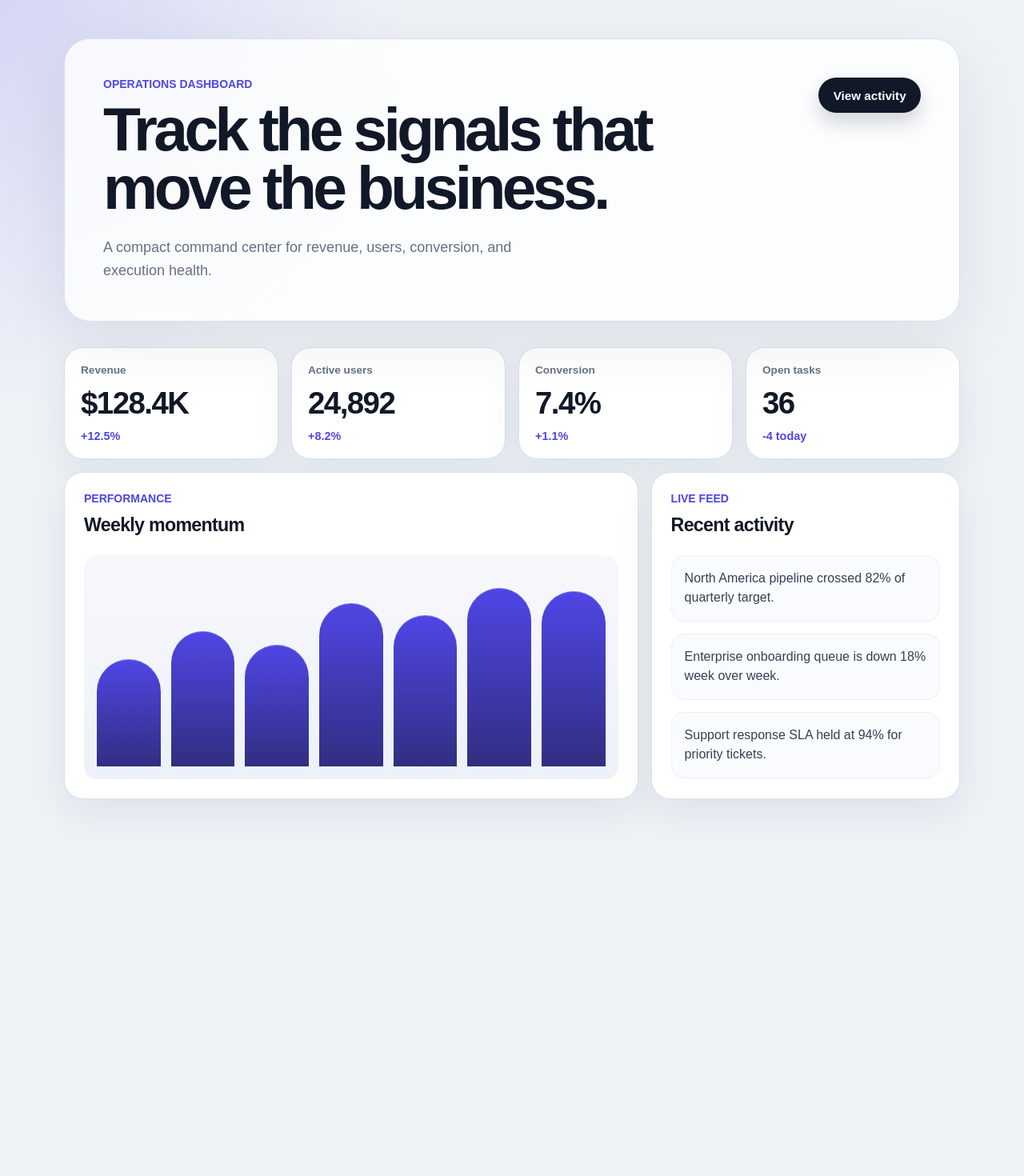
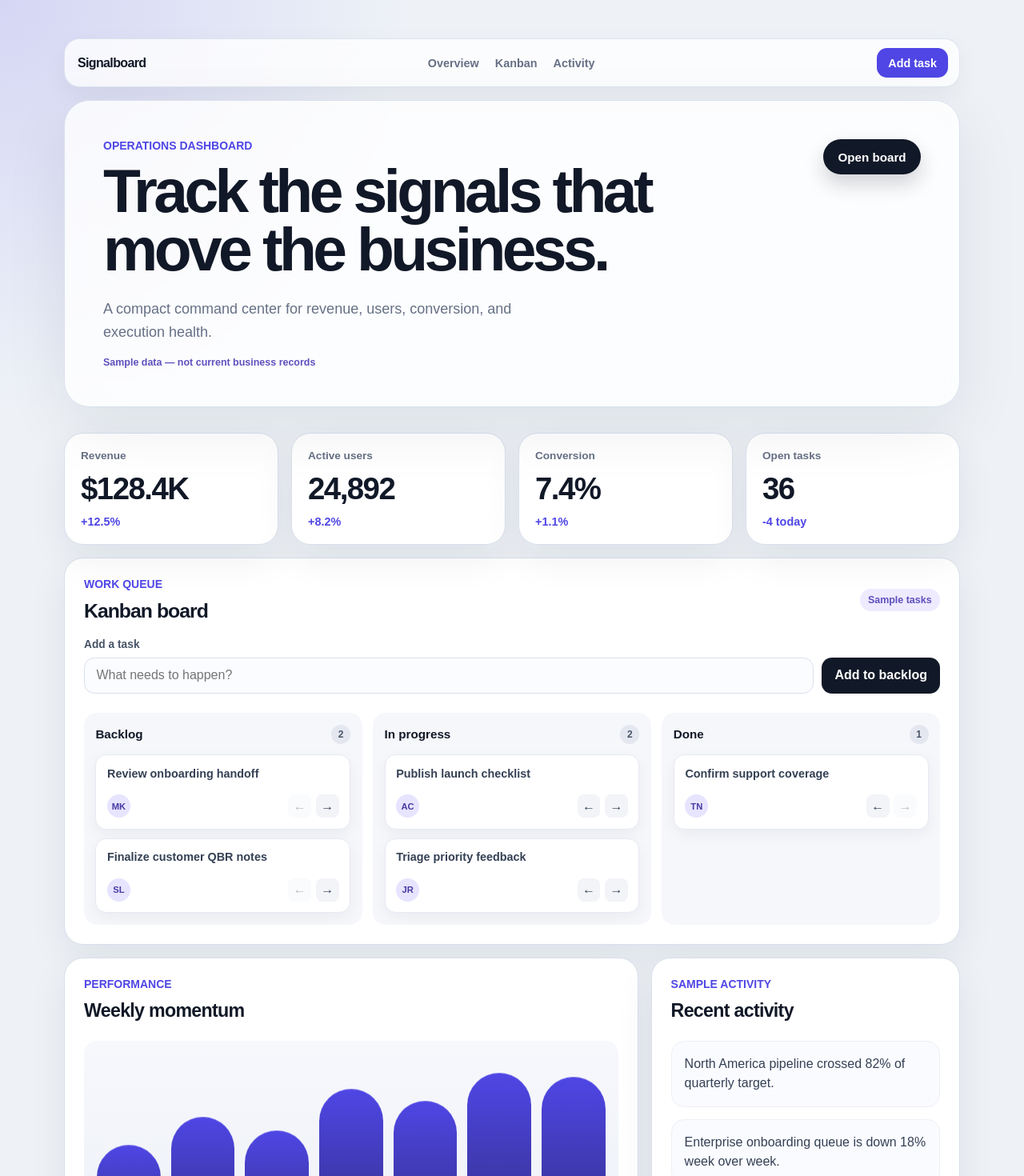
Before and after one commit to Zeyuzhao/FirstRepo, a Next.js app: page / in a window 1280 px wide. Shown: the top 1470 px of the page at 80% size. Before the commit the page ends 1047 px from the top, so only its background shows below. Built offline with nearby package versions, Linux system fonts and the light colour scheme.

Commit message:
feat: add interactive Kanban navigation

```diff
--- a/app/globals.css
+++ b/app/globals.css
@@ -40,6 +40,55 @@ body {
   margin: 0 auto;
 }
 
+.top-nav {
+  display: flex;
+  align-items: center;
+  justify-content: space-between;
+  gap: 1rem;
+  margin-bottom: 1rem;
+  padding: 0.7rem 0.85rem 0.7rem 1rem;
+  border: 1px solid rgba(217, 224, 236, 0.86);
+  border-radius: 1.2rem;
+  background: rgba(255, 255, 255, 0.78);
+  box-shadow: 0 10px 30px rgba(17, 24, 39, 0.05);
+  backdrop-filter: blur(18px);
+}
+
+.brand,
+.nav-action,
+.nav-links a {
+  color: var(--foreground);
+  font-weight: 700;
+  text-decoration: none;
+}
+
+.brand {
+  letter-spacing: -0.04em;
+}
+
+.nav-links {
+  display: flex;
+  align-items: center;
+  gap: 1.25rem;
+}
+
+.nav-links a {
+  color: var(--muted);
+  font-size: 0.9rem;
+}
+
+.nav-links a:hover {
+  color: var(--accent);
+}
+
+.nav-action {
+  border-radius: 0.8rem;
+  background: var(--accent);
+  color: #ffffff;
+  padding: 0.65rem 0.9rem;
+  font-size: 0.9rem;
+}
+
 .hero {
   display: flex;
   align-items: flex-start;
@@ -78,6 +127,17 @@ h1 {
   line-height: 1.6;
 }
 
+.data-label,
+.sample-badge {
+  color: #5d50bd;
+  font-size: 0.78rem;
+  font-weight: 800;
+}
+
+.data-label {
+  margin: 1rem 0 0;
+}
+
 .primary-action {
   flex: 0 0 auto;
   border-radius: 999px;
@@ -95,6 +155,174 @@ h1 {
   grid-template-columns: repeat(4, minmax(0, 1fr));
   gap: 1rem;
   margin-bottom: 1rem;
+}
+
+.kanban-section {
+  margin-bottom: 1rem;
+  border: 1px solid var(--line);
+  border-radius: 1.5rem;
+  background: var(--card);
+  padding: 1.5rem;
+  box-shadow: 0 16px 48px rgba(17, 24, 39, 0.07);
+}
+
+.board-heading,
+.column-heading,
+.task-card footer {
+  display: flex;
+  align-items: center;
+  justify-content: space-between;
+  gap: 0.75rem;
+}
+
+.board-heading {
+  margin-bottom: 1.25rem;
+}
+
+.board-heading h2 {
+  margin: 0;
+  font-size: 1.55rem;
+  letter-spacing: -0.04em;
+}
+
+.sample-badge {
+  border-radius: 999px;
+  background: #eeeaff;
+  padding: 0.45rem 0.65rem;
+}
+
+.task-form {
+  margin-bottom: 1.5rem;
+}
+
+.task-form label {
+  display: block;
+  margin-bottom: 0.55rem;
+  color: #475467;
+  font-size: 0.86rem;
+  font-weight: 800;
+}
+
+.task-input-row {
+  display: flex;
+  gap: 0.65rem;
+}
+
+.task-input-row input {
+  width: 100%;
+  min-width: 0;
+  border: 1px solid var(--line);
+  border-radius: 0.8rem;
+  background: #fbfcff;
+  padding: 0.8rem 0.9rem;
+  color: var(--foreground);
+  font: inherit;
+}
+
+.task-input-row input:focus {
+  outline: 3px solid rgba(79, 70, 229, 0.18);
+  border-color: var(--accent);
+}
+
+.task-input-row button,
+.task-controls button {
+  border: 0;
+  cursor: pointer;
+  font: inherit;
+  font-weight: 800;
+}
+
+.task-input-row button {
+  flex: 0 0 auto;
+  border-radius: 0.8rem;
+  background: var(--foreground);
+  color: #ffffff;
+  padding: 0.8rem 1rem;
+}
+
+.kanban-board {
+  display: grid;
+  grid-template-columns: repeat(3, minmax(0, 1fr));
+  gap: 0.85rem;
+}
+
+.kanban-column {
+  min-height: 260px;
+  border-radius: 1rem;
+  background: #f6f7fb;
+  padding: 0.9rem;
+}
+
+.column-heading {
+  margin-bottom: 0.85rem;
+}
+
+.column-heading h3 {
+  margin: 0;
+  font-size: 0.95rem;
+}
+
+.column-heading span {
+  display: grid;
+  width: 1.5rem;
+  height: 1.5rem;
+  place-items: center;
+  border-radius: 999px;
+  background: #e4e7f0;
+  color: #475467;
+  font-size: 0.75rem;
+  font-weight: 800;
+}
+
+.task-stack {
+  display: grid;
+  gap: 0.7rem;
+}
+
+.task-card {
+  border: 1px solid #e6e9f2;
+  border-radius: 0.85rem;
+  background: #ffffff;
+  padding: 0.85rem;
+  box-shadow: 0 6px 18px rgba(17, 24, 39, 0.05);
+}
+
+.task-card p {
+  margin: 0 0 1rem;
+  color: #344054;
+  font-size: 0.9rem;
+  font-weight: 700;
+  line-height: 1.35;
+}
+
+.task-owner {
+  display: grid;
+  width: 1.8rem;
+  height: 1.8rem;
+  place-items: center;
+  border-radius: 999px;
+  background: #e7e4ff;
+  color: #463ba2;
+  font-size: 0.7rem;
+  font-weight: 900;
+}
+
+.task-controls {
+  display: flex;
+  gap: 0.35rem;
+}
+
+.task-controls button {
+  width: 1.8rem;
+  height: 1.8rem;
+  border-radius: 0.5rem;
+  background: #f2f4f8;
+  color: #344054;
+}
+
+.task-controls button:disabled {
+  cursor: default;
+  opacity: 0.35;
 }
 
 .metric-card,
@@ -203,6 +431,10 @@ h1 {
   .metric-grid {
     grid-template-columns: repeat(2, minmax(0, 1fr));
   }
+
+  .kanban-board {
+    grid-template-columns: 1fr;
+  }
 }
 
 @media (max-width: 560px) {
@@ -213,4 +445,14 @@ h1 {
   .metric-grid {
     grid-template-columns: 1fr;
   }
+
+  .top-nav,
+  .task-input-row {
+    align-items: stretch;
+    flex-direction: column;
+  }
+
+  .nav-links {
+    justify-content: space-between;
+  }
 }
--- a/app/page.tsx
+++ b/app/page.tsx
@@ -1,23 +1,70 @@
+"use client";
+
+import { FormEvent, useState } from "react";
 import type { CSSProperties } from "react";
 
+type Status = "Backlog" | "In progress" | "Done";
+
+type Task = {
+  id: number;
+  title: string;
+  owner: string;
+  status: Status;
+};
+
+const columns: Status[] = ["Backlog", "In progress", "Done"];
+
+const initialTasks: Task[] = [
+  { id: 1, title: "Review onboarding handoff", owner: "MK", status: "Backlog" },
+  { id: 2, title: "Finalize customer QBR notes", owner: "SL", status: "Backlog" },
+  { id: 3, title: "Publish launch checklist", owner: "AC", status: "In progress" },
+  { id: 4, title: "Triage priority feedback", owner: "JR", status: "In progress" },
+  { id: 5, title: "Confirm support coverage", owner: "TN", status: "Done" },
+];
+
 export default function Home() {
-  const metrics = [
-    { label: "Revenue", value: "$128.4K", change: "+12.5%" },
-    { label: "Active users", value: "24,892", change: "+8.2%" },
-    { label: "Conversion", value: "7.4%", change: "+1.1%" },
-    { label: "Open tasks", value: "36", change: "-4 today" },
-  ];
+  const [tasks, setTasks] = useState(initialTasks);
+  const [taskTitle, setTaskTitle] = useState("");
 
-  const activities = [
-    "North America pipeline crossed 82% of quarterly target.",
-    "Enterprise onboarding queue is down 18% week over week.",
-    "Support response SLA held at 94% for priority tickets.",
-  ];
+  function addTask(event: FormEvent<HTMLFormElement>) {
+    event.preventDefault();
+    const title = taskTitle.trim();
+
+    if (!title) return;
+
+    setTasks((currentTasks) => [
+      ...currentTasks,
+      { id: Date.now(), title, owner: "You", status: "Backlog" },
+    ]);
+    setTaskTitle("");
+  }
+
+  function moveTask(id: number, direction: -1 | 1) {
+    setTasks((currentTasks) =>
+      currentTasks.map((task) => {
+        if (task.id !== id) return task;
+        const nextIndex = columns.indexOf(task.status) + direction;
+        return nextIndex < 0 || nextIndex >= columns.length
+          ? task
+          : { ...task, status: columns[nextIndex] };
+      }),
+    );
+  }
 
   return (
     <main className="dashboard-page">
       <section className="dashboard-shell">
-        <header className="hero">
+        <nav className="top-nav" aria-label="Dashboard navigation">
+          <a className="brand" href="#overview">Signalboard</a>
+          <div className="nav-links">
+            <a href="#overview">Overview</a>
+            <a href="#board">Kanban</a>
+            <a href="#activity">Activity</a>
+          </div>
+          <a className="nav-action" href="#new-task">Add task</a>
+        </nav>
+
+        <header className="hero" id="overview">
           <div>
             <p className="eyebrow">Operations dashboard</p>
             <h1>Track the signals that move the business.</h1>
@@ -25,14 +72,18 @@ export default function Home() {
               A compact command center for revenue, users, conversion, and
               execution health.
             </p>
+            <p className="data-label">Sample data — not current business records</p>
           </div>
-          <a className="primary-action" href="#activity">
-            View activity
-          </a>
+          <a className="primary-action" href="#board">Open board</a>
         </header>
 
-        <section className="metric-grid" aria-label="Dashboard metrics">
-          {metrics.map((metric) => (
+        <section className="metric-grid" aria-label="Sample dashboard metrics">
+          {[
+            { label: "Revenue", value: "$128.4K", change: "+12.5%" },
+            { label: "Active users", value: "24,892", change: "+8.2%" },
+            { label: "Conversion", value: "7.4%", change: "+1.1%" },
+            { label: "Open tasks", value: "36", change: "-4 today" },
+          ].map((metric) => (
             <article className="metric-card" key={metric.label}>
               <p>{metric.label}</p>
               <strong>{metric.value}</strong>
@@ -41,13 +92,78 @@ export default function Home() {
           ))}
         </section>
 
+        <section className="kanban-section" id="board" aria-labelledby="board-title">
+          <div className="board-heading">
+            <div>
+              <p className="eyebrow">Work queue</p>
+              <h2 id="board-title">Kanban board</h2>
+            </div>
+            <span className="sample-badge">Sample tasks</span>
+          </div>
+
+          <form className="task-form" id="new-task" onSubmit={addTask}>
+            <label htmlFor="task-title">Add a task</label>
+            <div className="task-input-row">
+              <input
+                id="task-title"
+                value={taskTitle}
+                onChange={(event) => setTaskTitle(event.target.value)}
+                placeholder="What needs to happen?"
+              />
+              <button type="submit">Add to backlog</button>
+            </div>
+          </form>
+
+          <div className="kanban-board">
+            {columns.map((column, columnIndex) => {
+              const columnTasks = tasks.filter((task) => task.status === column);
+              return (
+                <section className="kanban-column" key={column} aria-label={`${column} tasks`}>
+                  <div className="column-heading">
+                    <h3>{column}</h3>
+                    <span>{columnTasks.length}</span>
+                  </div>
+                  <div className="task-stack">
+                    {columnTasks.map((task) => (
+                      <article className="task-card" key={task.id}>
+                        <p>{task.title}</p>
+                        <footer>
+                          <span className="task-owner" aria-label={`Owner: ${task.owner}`}>{task.owner}</span>
+                          <div className="task-controls">
+                            <button
+                              aria-label={`Move ${task.title} left`}
+                              disabled={columnIndex === 0}
+                              onClick={() => moveTask(task.id, -1)}
+                              type="button"
+                            >
+                              ←
+                            </button>
+                            <button
+                              aria-label={`Move ${task.title} right`}
+                              disabled={columnIndex === columns.length - 1}
+                              onClick={() => moveTask(task.id, 1)}
+                              type="button"
+                            >
+                              →
+                            </button>
+                          </div>
+                        </footer>
+                      </article>
+                    ))}
+                  </div>
+                </section>
+              );
+            })}
+          </div>
+        </section>
+
         <section className="dashboard-grid">
           <article className="panel">
             <div className="panel-heading">
               <p className="eyebrow">Performance</p>
               <h2>Weekly momentum</h2>
             </div>
-            <div className="bar-chart" aria-label="Weekly momentum chart">
+            <div className="bar-chart" aria-label="Sample weekly momentum chart">
               {[54, 68, 61, 82, 76, 90, 88].map((height, index) => (
                 <span
                   aria-label={`Day ${index + 1}: ${height}%`}
@@ -61,13 +177,15 @@ export default function Home() {
 
           <article className="panel" id="activity">
             <div className="panel-heading">
-              <p className="eyebrow">Live feed</p>
+              <p className="eyebrow">Sample activity</p>
               <h2>Recent activity</h2>
             </div>
             <ul className="activity-list">
-              {activities.map((activity) => (
-                <li key={activity}>{activity}</li>
-              ))}
+              {[
+                "North America pipeline crossed 82% of quarterly target.",
+                "Enterprise onboarding queue is down 18% week over week.",
+                "Support response SLA held at 94% for priority tickets.",
+              ].map((activity) => <li key={activity}>{activity}</li>)}
             </ul>
           </article>
         </section>
```
